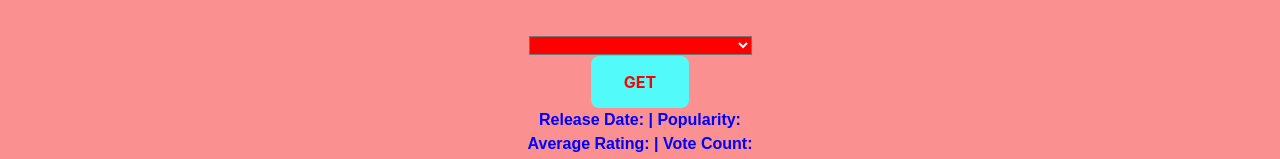
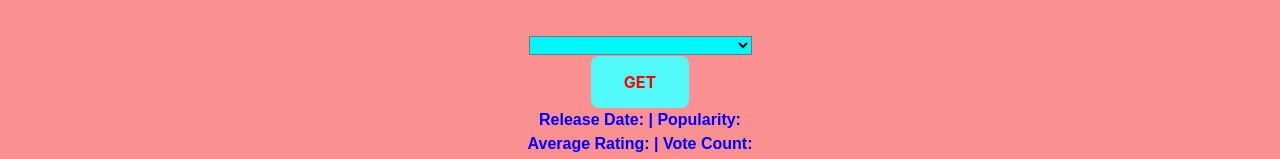
Before and after one commit to Hussein-A4/topmovies, a Vue app in the folder topmovies/: page / in a window 1280 px wide. Shown: the top 159 px of the page. Built offline with nearby package versions, Linux system fonts and the light colour scheme.

Commit message:
I made more changes to my css and now have color change on hover for drop down menu :)

```diff
--- a/topmovies/src/components/HelloWorld.vue
+++ b/topmovies/src/components/HelloWorld.vue
@@ -95,13 +95,10 @@ p {
 }
 
 iframe {
+  flex: auto;
   object-fit: contain;
   width: 60vw;
   aspect-ratio: 16 / 9;
-  margin-left: auto;
-  margin-right: auto;
-  margin-top: auto;
-  margin-bottom: auto;
   border: 3px solid blue;
 }
 
@@ -116,12 +113,13 @@ content{
 .dropdown {
   position: flex;
   display: inline-block;
+  background-color: rgb(0, 247, 255);
+  color: rgb(0, 0, 0);
+}
+
+.dropdown:hover {
   background-color: rgb(255, 0, 0);
   color: white;
-}
-
-.dropdown a:hover {
-  background-color: rgb(255, 118, 118);
 }
 
 #getinfo{
--- a/topmovies/src/style.css
+++ b/topmovies/src/style.css
@@ -6,7 +6,7 @@
 
   color-scheme: light dark;
   color: rgba(255, 255, 255, 0.87);
-  background-color: #242424;
+  background-color: #ff7777;
 
   font-synthesis: none;
   text-rendering: optimizeLegibility;
@@ -53,7 +53,7 @@ button {
   font-size: 1em;
   font-weight: 500;
   font-family: inherit;
-  background-color: #1a1a1a;
+  background-color: #ff7b7b;
   cursor: pointer;
   transition: border-color 0.25s;
 }
@@ -78,7 +78,7 @@ button:focus-visible {
 
 @media (prefers-color-scheme: light) {
   :root {
-    color: #213547;
+    color: #ff6f6f;
     background-color: #fa9090;
   }
   a:hover {
```
